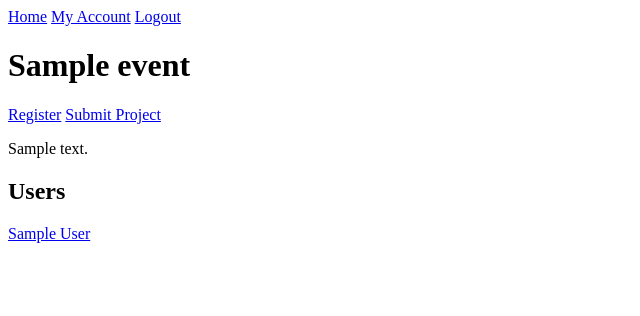
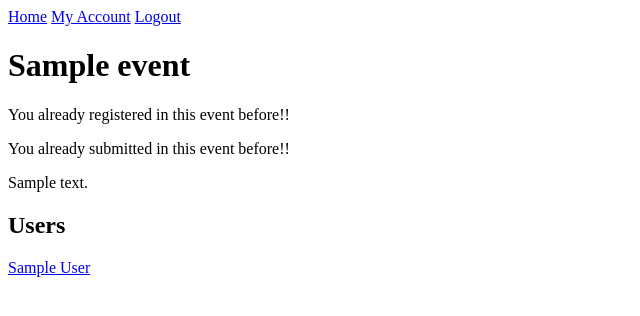
Before and after one commit to shabayekdes/django-event, a Django app: page /events/1/ in a window 1280 px wide. Shown: the top 316 px of the page, without its empty margins (0-640 px from the left). Run offline with Django 4.2, Linux system fonts and the light colour scheme; a user stored in the database is signed in; tables that the repository leaves empty hold one stand-in row (values such as "Sample post").

Commit message:
Check if user registered to show btn in show event details

```diff
--- a/events/views.py
+++ b/events/views.py
@@ -1,14 +1,18 @@
 from django.shortcuts import render, redirect
 
 from events.forms import SubmissionForm
-from events.models import Event
+from events.models import Event, Submission
 
 
 def show_event(request, pk):
     event = Event.objects.get(id=pk)
+    registered = request.user.events.filter(id=event.id).exists()
+    submitted = Submission.objects.filter(participant=request.user, event=event.id).exists()
     context = {
         'event': event,
-        'participants': event.participants.all
+        'participants': event.participants.all,
+        'registered': registered,
+        'submitted': submitted
     }
     return render(request, 'events/show_event.html', context)
 
--- a/templates/events/show_event.html
+++ b/templates/events/show_event.html
@@ -2,8 +2,16 @@
 
 {% block content %}
     <h1>{{ event.name }}</h1>
-    <a href="{% url 'event_confirmation' event.id %}">Register</a>
-    <a href="{% url 'submission_project' event.id %}">Submit Project</a>
+    {% if registered %}
+        <p>You already registered in this event before!!</p>
+    {% else %}
+        <a href="{% url 'event_confirmation' event.id %}">Register</a>
+    {% endif %}
+    {% if submitted %}
+        <p>You already submitted in this event before!!</p>
+    {% else %}
+        <a href="{% url 'submission_project' event.id %}">Submit Project</a>
+    {% endif %}
     <p>{{ event.description }}</p>
 
     <section>
```
